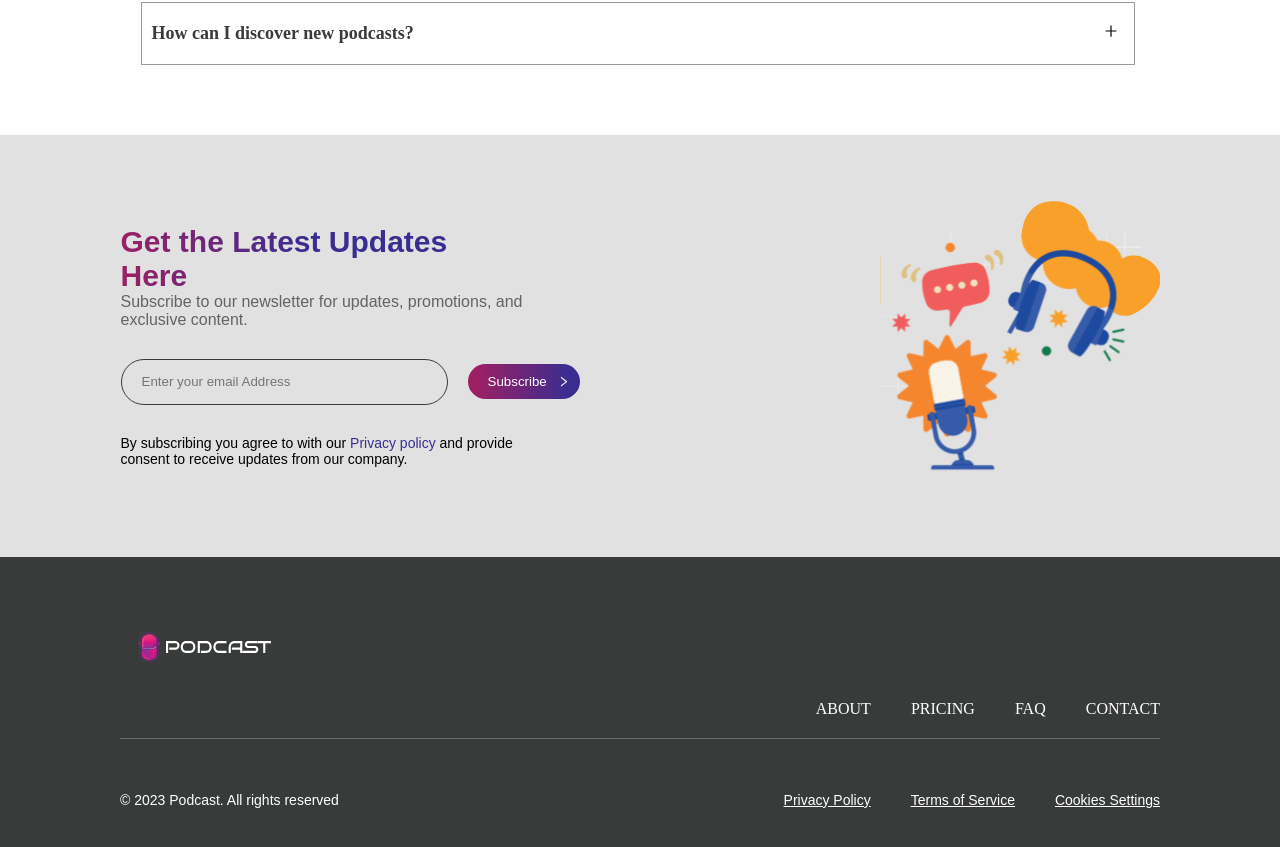
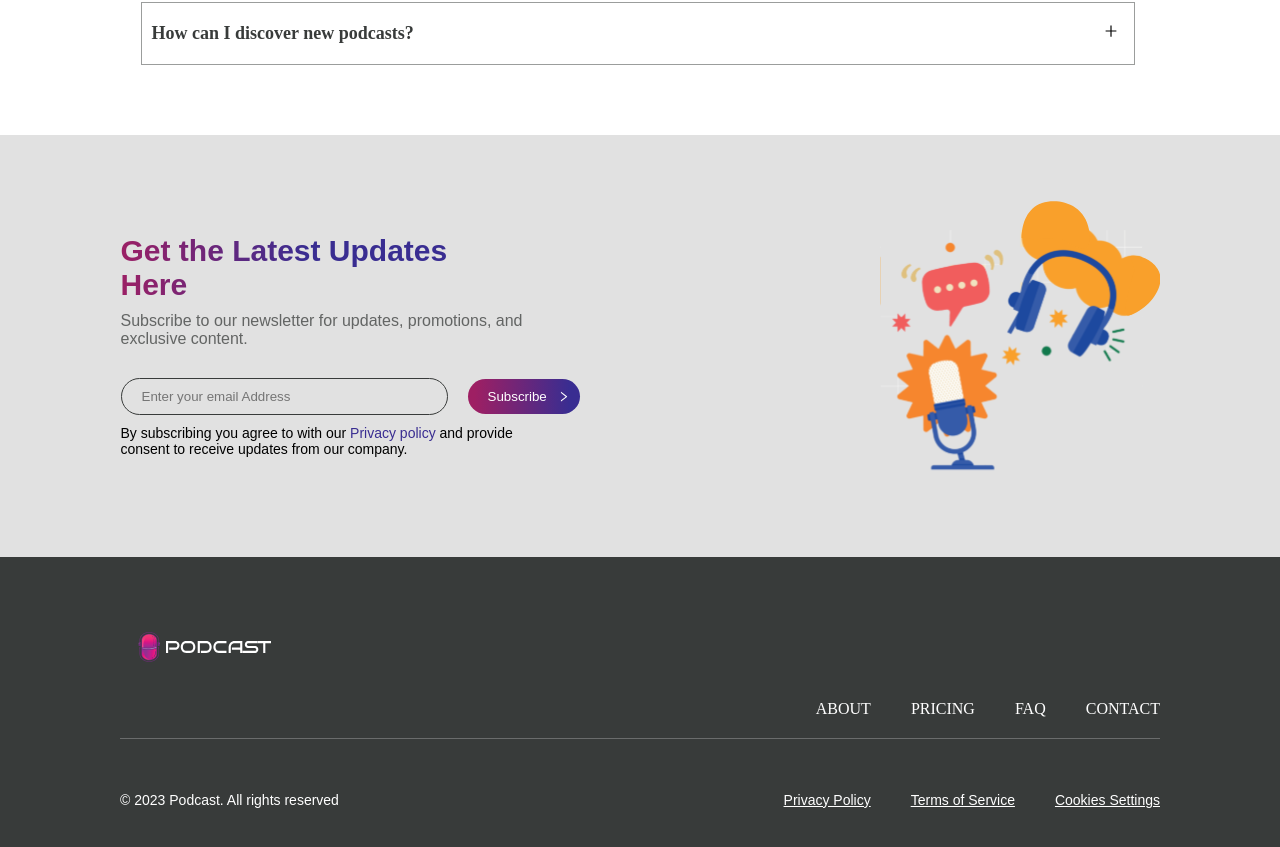
Before and after one commit to bekhzodallaev/milliy-podcast-app, a React (Create React App) app: page / in a window 1280 px wide. Shown: the part 3819-4666 px from the top of the page. Built offline with nearby package versions, Linux system fonts and the light colour scheme; a web font is replaced by a local one.

Commit message:
Add border bottom on hover state for links

```diff
--- a/src/components/LandingPage/Home/Navbar/Navbar.module.css
+++ b/src/components/LandingPage/Home/Navbar/Navbar.module.css
@@ -54,6 +54,10 @@
   font-size: 0.875rem;
   text-decoration: none;
   text-transform: uppercase;
+  transition: all 0.3s ease-in-out;
+}
+.navbar_links:hover {
+  border-bottom: 1px solid white;
 }
 .navbar_buttons ul li Link {
   color: #fff;
--- a/src/components/LandingPage/Home/Newsletter/Newsletter.module.css
+++ b/src/components/LandingPage/Home/Newsletter/Newsletter.module.css
@@ -28,6 +28,8 @@
 
 .container_content {
   color: rgba(56, 59, 58, 0.75);
+  margin-bottom: 1.875rem;
+  margin-top: 0.62rem;
 }
 
 .left_side {
@@ -36,14 +38,13 @@
   flex-direction: column;
   justify-content: center;
   align-items: flex-start;
-  gap: 1.875rem;
 }
 
 .email_input {
   font-family: "Clash Display", sans-serif;
   display: flex;
   width: 20.4375rem;
-  height: 2.875rem;
+  /* height: 2.875rem; */
   padding: 0.625rem 1.25rem;
   align-items: center;
   gap: 0.625rem;
@@ -63,6 +64,7 @@
   background: linear-gradient(91deg, #9e1f63 6%, #392d91 90.82%);
   transition: all 0.3s ease-in-out;
   border: none;
+  font-family: "Clash Display", sans-serif;
 }
 .subscribe_button:hover {
   background: linear-gradient(91deg, #d02480 6%, #4732e1 90.82%);
@@ -85,6 +87,7 @@
   font-style: normal;
   font-weight: 400;
   line-height: normal;
+  margin-top: 0.62rem;
 }
 
 .right_side_picture {
```
